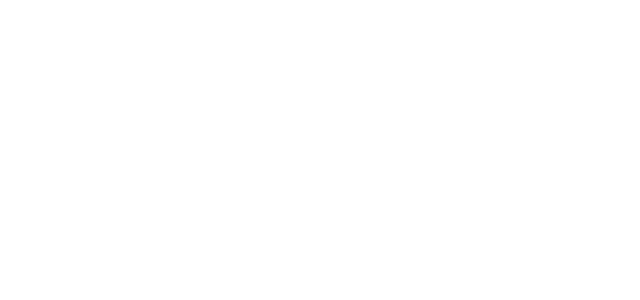
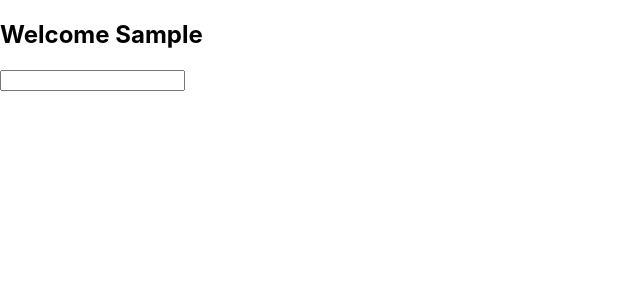
Before and after one commit to JeffKersting/chatterBox, a React (Create React App) app: page / in a window 1280 px wide. Both pictures are taken after typing "Sample" into the empty fields and a click on the button 193 px from the left and 97 px from the top of the page. Shown: the top 300 px of the page, without its empty margins (0-640 px from the left). Built offline with nearby package versions, Linux system fonts and the light colour scheme.

Commit message:
make chat page component and have it diplay user name

```diff
--- a/src/app/App.js
+++ b/src/app/App.js
@@ -1,5 +1,6 @@
 import React, { useState } from 'react'
 import LoginPage from '../login-page/login-component'
+import ChatPage from '../chat-page/chat-component'
 
 function App() {
 
@@ -18,6 +19,9 @@
         {!user &&
           <LoginPage login={loginUser}/>
         }
+        {user &&
+          <ChatPage user={user}/>
+        }
       </header>
     </div>
   );
--- a/src/chat-page/chat-component.js
+++ b/src/chat-page/chat-component.js
@@ -0,0 +1,35 @@
+import React, { useState, useEffect } from 'react'
+
+
+function ChatPage({ user }) {
+
+
+  const [chatInput, setChatInput] = useState('')
+
+
+  const updateChatInput = (event) => {
+    setChatInput(event.target.value)
+  }
+
+  const handleSubmit = (event) => {
+    event.preventDefault()
+   //put call?
+  }
+
+  return (
+    <>
+    <h2>{`Welcome ${user}`}</h2>
+
+    {/* <section>{messages}</section> */}
+    <input
+      type='text'
+      name='chat-input'
+      value={chatInput}
+      onChange={event => updateChatInput(event)}
+    ></input>
+    </>
+  )
+}
+
+
+export default ChatPage;
```
